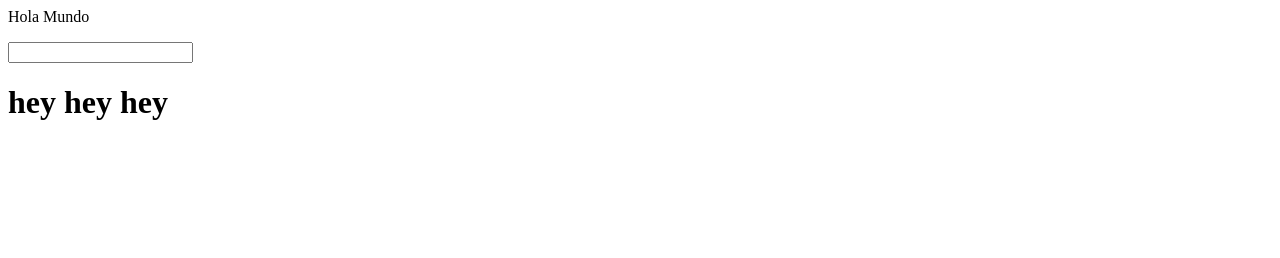
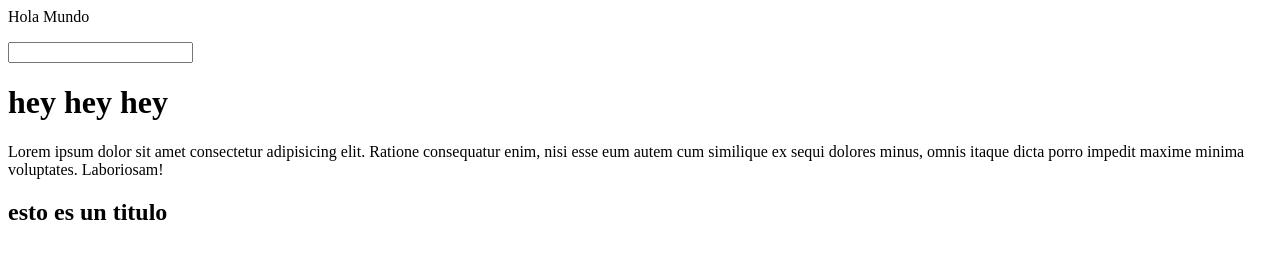
Before and after one commit to ranquirosvla/Prueba1, a plain HTML site: page index.html in a window 1280 px wide. Drawn offline with Linux system fonts and the light colour scheme.

Commit message:
agregamos un parrao y un h2

```diff
--- a/index.html
+++ b/index.html
@@ -4,3 +4,7 @@
 
 <input type="text">
 <h1>hey hey hey</h1>
+
+<p>Lorem ipsum dolor sit amet consectetur adipisicing elit. Ratione consequatur enim, nisi esse eum autem cum similique ex sequi dolores minus, omnis itaque dicta porro impedit maxime minima voluptates. Laboriosam!</p>
+
+<h2>esto es un titulo</h2>
```
